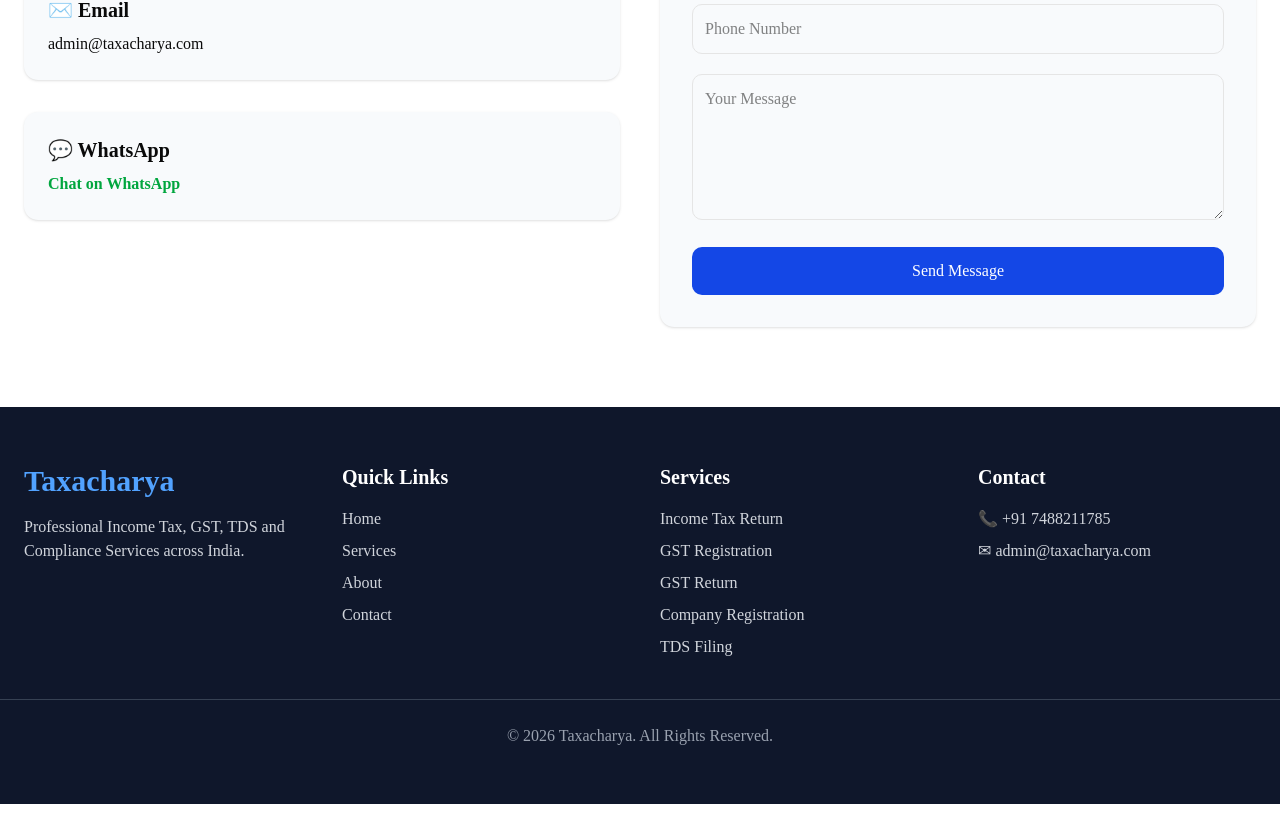
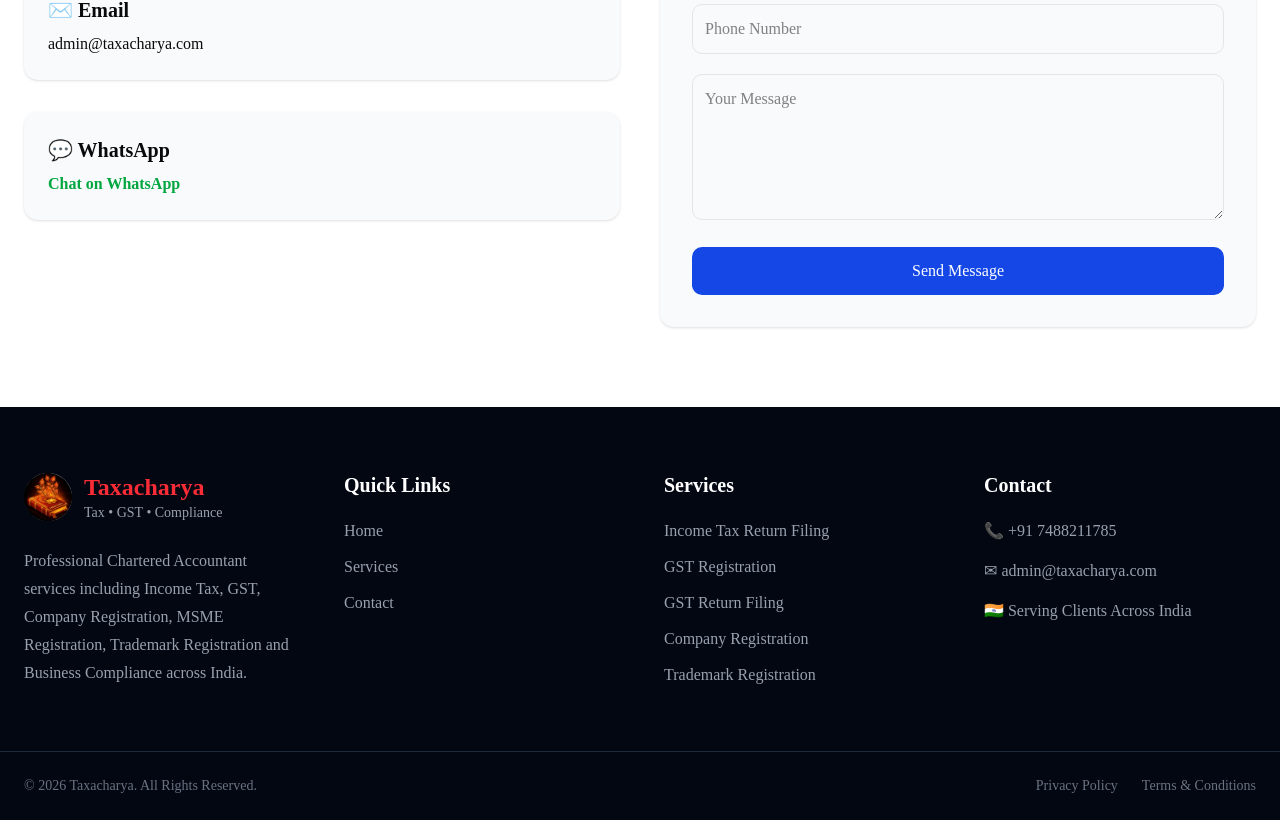
Before and after one commit to casidharthjain90-eng/taxacharya-website, a Next.js app: page / in a window 1280 px wide. Shown: the part 5556-6376 px from the top of the page. Built offline with nearby package versions, Linux system fonts and the light colour scheme; no server answers.

Commit message:
Upgrade footer

```diff
--- a/components/Footer.tsx
+++ b/components/Footer.tsx
@@ -1,65 +1,179 @@
+import Link from "next/link";
+
 export default function Footer() {
   return (
-    <footer className="bg-slate-900 text-white py-14">
-      <div className="max-w-7xl mx-auto px-6 grid md:grid-cols-4 gap-10">
+    <footer className="bg-gray-950 text-white">
+
+      <div className="mx-auto max-w-7xl px-6 py-16 grid gap-12 md:grid-cols-4">
+
+        {/* Brand */}
 
         <div>
-          <h2 className="text-3xl font-bold text-blue-400">
-            Taxacharya
-          </h2>
 
-          <p className="mt-4 text-gray-300">
-            Professional Income Tax, GST, TDS and Compliance Services
-            across India.
+          <div className="flex items-center gap-3">
+
+            <img
+              src="/logo.jpg"
+              alt="Taxacharya"
+              className="h-12 w-12 rounded-full"
+            />
+
+            <div>
+
+              <h2 className="text-2xl font-bold text-red-500">
+                Taxacharya
+              </h2>
+
+              <p className="text-sm text-gray-400">
+                Tax • GST • Compliance
+              </p>
+
+            </div>
+
+          </div>
+
+          <p className="mt-6 text-gray-400 leading-7">
+
+            Professional Chartered Accountant services including
+            Income Tax, GST, Company Registration, MSME Registration,
+            Trademark Registration and Business Compliance across India.
+
           </p>
+
         </div>
 
+        {/* Quick Links */}
+
         <div>
-          <h3 className="font-bold text-xl mb-4">
+
+          <h3 className="mb-5 text-xl font-bold">
             Quick Links
           </h3>
 
-          <ul className="space-y-2 text-gray-300">
-            <li>Home</li>
-            <li>Services</li>
-            <li>About</li>
-            <li>Contact</li>
+          <ul className="space-y-3 text-gray-400">
+
+            <li>
+              <Link href="/" className="hover:text-white">
+                Home
+              </Link>
+            </li>
+
+            <li>
+              <a href="#services" className="hover:text-white">
+                Services
+              </a>
+            </li>
+
+            <li>
+              <a href="#contact" className="hover:text-white">
+                Contact
+              </a>
+            </li>
+
           </ul>
+
         </div>
 
+        {/* Services */}
+
         <div>
-          <h3 className="font-bold text-xl mb-4">
+
+          <h3 className="mb-5 text-xl font-bold">
             Services
           </h3>
 
-          <ul className="space-y-2 text-gray-300">
-            <li>Income Tax Return</li>
-            <li>GST Registration</li>
-            <li>GST Return</li>
+          <ul className="space-y-3 text-gray-400">
+
+            <li>
+              <Link
+                href="/income-tax-return-filing"
+                className="hover:text-white"
+              >
+                Income Tax Return Filing
+              </Link>
+            </li>
+
+            <li>
+              <Link
+                href="/gst-registration"
+                className="hover:text-white"
+              >
+                GST Registration
+              </Link>
+            </li>
+
+            <li>GST Return Filing</li>
             <li>Company Registration</li>
-            <li>TDS Filing</li>
+            <li>Trademark Registration</li>
+
           </ul>
+
         </div>
 
+        {/* Contact */}
+
         <div>
-          <h3 className="font-bold text-xl mb-4">
+
+          <h3 className="mb-5 text-xl font-bold">
             Contact
           </h3>
 
-          <p className="text-gray-300">
-            📞 +91 7488211785
-          </p>
+          <div className="space-y-4 text-gray-400">
 
-          <p className="text-gray-300 mt-2">
-            ✉ admin@taxacharya.com
-          </p>
+            <p>
+              📞{" "}
+              <a
+                href="tel:+917488211785"
+                className="hover:text-white"
+              >
+                +91 7488211785
+              </a>
+            </p>
+
+            <p>
+              ✉{" "}
+              <a
+                href="mailto:admin@taxacharya.com"
+                className="hover:text-white"
+              >
+                admin@taxacharya.com
+              </a>
+            </p>
+
+            <p>
+              🇮🇳 Serving Clients Across India
+            </p>
+
+          </div>
+
         </div>
 
       </div>
 
-      <div className="border-t border-gray-700 mt-10 pt-6 text-center text-gray-400">
-        © 2026 Taxacharya. All Rights Reserved.
+      <div className="border-t border-gray-800">
+
+        <div className="mx-auto flex max-w-7xl flex-col items-center justify-between gap-4 px-6 py-6 text-sm text-gray-500 md:flex-row">
+
+          <p>
+            © 2026 Taxacharya. All Rights Reserved.
+          </p>
+
+          <div className="flex gap-6">
+
+            <Link href="/" className="hover:text-white">
+              Privacy Policy
+            </Link>
+
+            <Link href="/" className="hover:text-white">
+              Terms & Conditions
+            </Link>
+
+          </div>
+
+        </div>
+
       </div>
+
     </footer>
   );
 }
```
